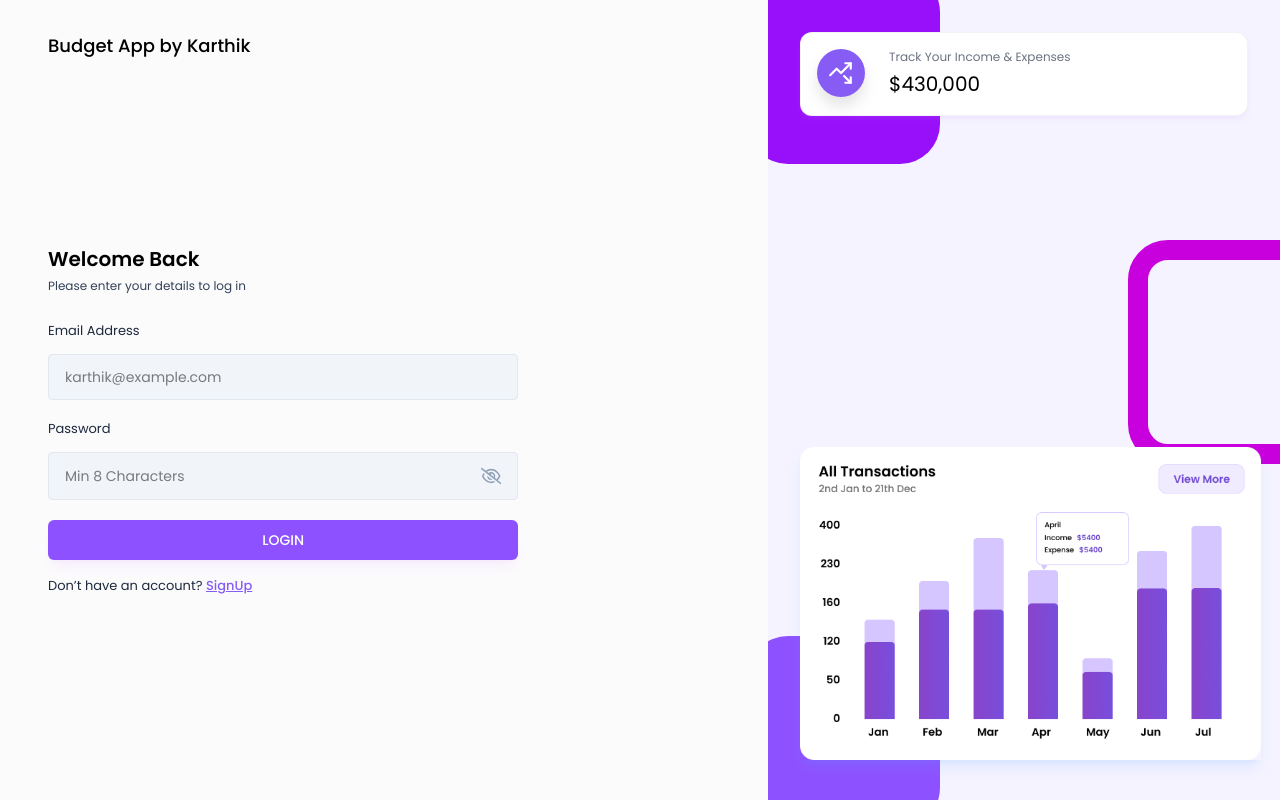
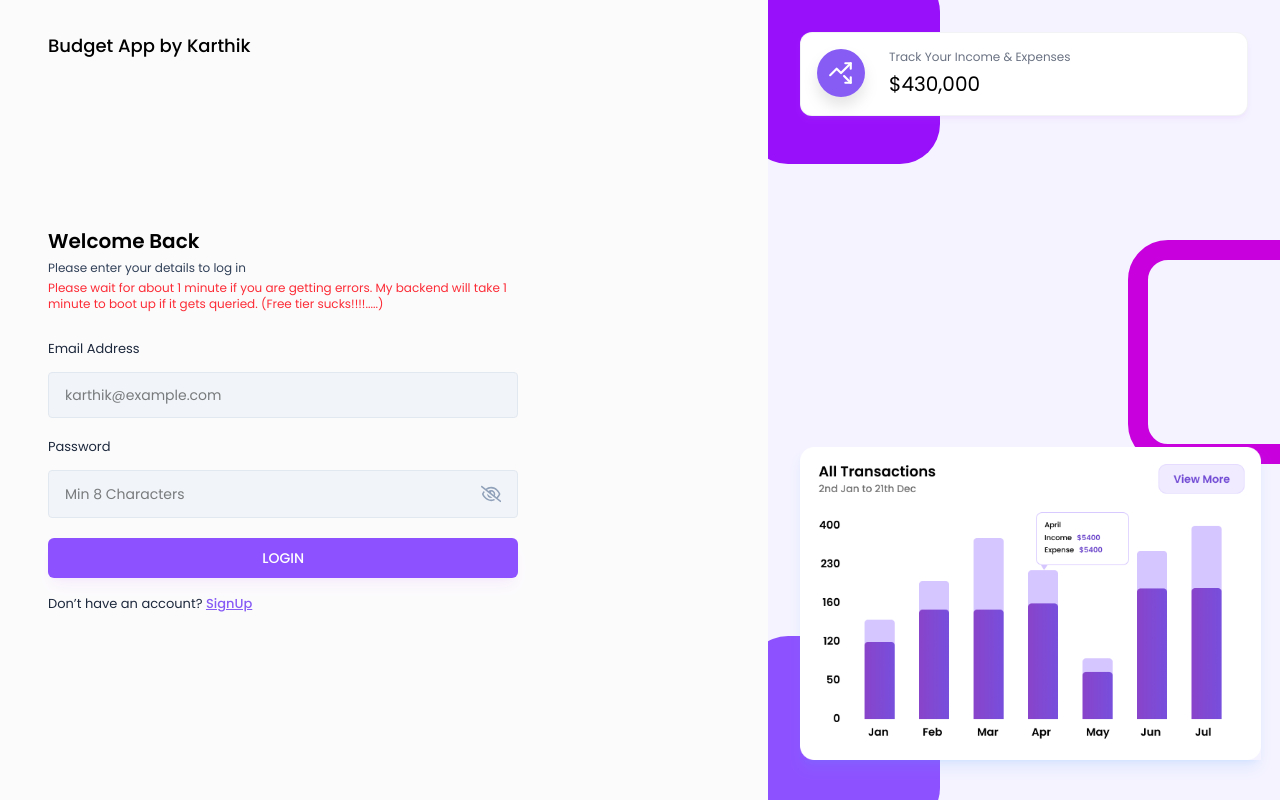
Before and after one commit to ks3669/Budget-App, a React (Vite) app in the folder frontend/expense-tracker/: page /login in a window 1280 px wide. Built offline with nearby package versions, Linux system fonts and the light colour scheme.

Commit message:
Update LoginForm.jsx
added error message

```diff
--- a/frontend/expense-tracker/src/pages/Auth/LoginForm.jsx
+++ b/frontend/expense-tracker/src/pages/Auth/LoginForm.jsx
@@ -57,10 +57,12 @@ const LoginForm = () => {
     <AuthLayout>
       <div className="lg:w-[70%] h-3/4 md:h-full flex flex-col justify-center">
         <h3 className="text-xl font-semibold text-black">Welcome Back</h3>
-        <p className="text-xs text-slate-700 mt-[5px] mb-6">
-          Please enter your details to log in
-        </p>
-
+      <p className="text-xs text-slate-700 mt-[5px] mb-1">
+        Please enter your details to log in
+      </p>
+      <p className="text-xs text-red-500 mb-6">
+        Please wait for about 1 minute if you are getting errors. My backend will take 1 minute to boot up if it gets queried. (Free tier sucks!!!!.....)
+      </p>
         <form onSubmit={handleLogin}>
           <Input
             value={email}
```
